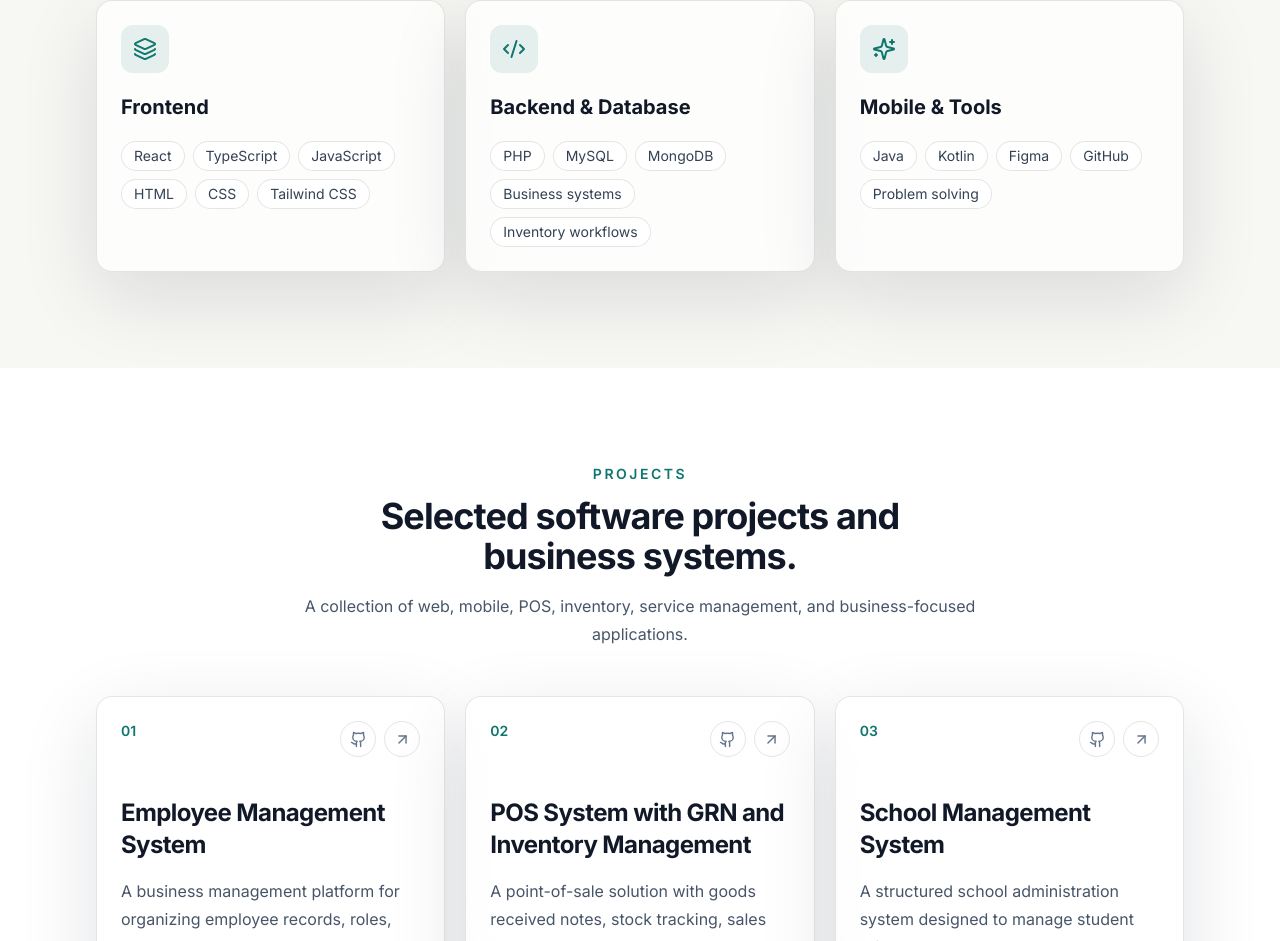
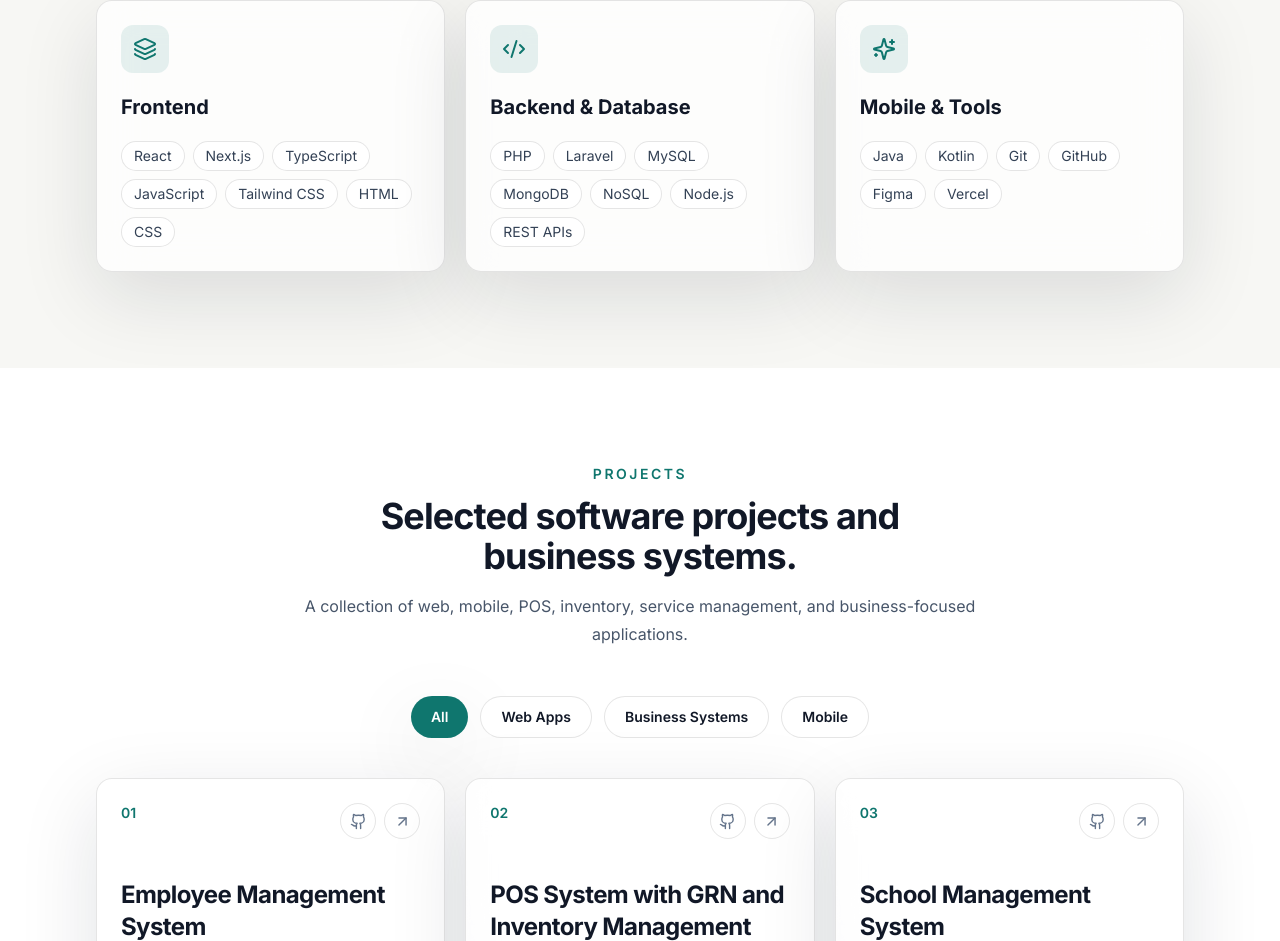
Before and after one commit to ish-22/Portfolia, a Next.js app: page / in a window 1280 px wide. Shown: the part 1850-2791 px from the top of the page. Built offline with nearby package versions, Linux system fonts and the light colour scheme.

Commit message:
update the cards

```diff
--- a/src/components/sections/projects.tsx
+++ b/src/components/sections/projects.tsx
@@ -1,9 +1,41 @@
+"use client";
+
+import { useState } from "react";
 import Link from "next/link";
 import { ArrowUpRight, Github } from "lucide-react";
 import { projects } from "@/data/portfolio";
 import { SectionHeading } from "@/components/ui/section-heading";
 
+type FilterCategory = "All" | "Web Apps" | "Business Systems" | "Mobile";
+
 export function Projects() {
+  const [activeCategory, setActiveCategory] = useState<FilterCategory>("All");
+
+  const categories: FilterCategory[] = ["All", "Web Apps", "Business Systems", "Mobile"];
+
+  const filteredProjects = projects.filter((project) => {
+    if (activeCategory === "All") return true;
+    if (activeCategory === "Web Apps") {
+      return project.tags.some((tag) =>
+        ["React", "TypeScript", "JavaScript", "HTML", "CSS", "PHP"].includes(tag)
+      );
+    }
+    if (activeCategory === "Business Systems") {
+      return (
+        project.tags.includes("Business system") ||
+        project.title.toLowerCase().includes("system") ||
+        project.title.toLowerCase().includes("management") ||
+        project.title.toLowerCase().includes("ticketing")
+      );
+    }
+    if (activeCategory === "Mobile") {
+      return project.tags.some((tag) =>
+        ["Mobile", "Kotlin", "Java"].includes(tag)
+      );
+    }
+    return true;
+  });
+
   return (
     <section id="projects" className="section-padding bg-white dark:bg-[#111827]">
       <div className="container-page">
@@ -12,11 +44,28 @@ export function Projects() {
           title="Selected software projects and business systems."
           description="A collection of web, mobile, POS, inventory, service management, and business-focused applications."
         />
+
+        {/* Category Filters */}
+        <div className="mb-10 flex flex-wrap justify-center gap-3">
+          {categories.map((category) => (
+            <button
+              key={category}
+              onClick={() => setActiveCategory(category)}
+              className={`rounded-full px-5 py-2.5 text-sm font-semibold transition-all duration-300 ${activeCategory === category
+                  ? "bg-sea text-white shadow-soft"
+                  : "border border-black/10 bg-white text-ink hover:border-sea hover:text-sea dark:border-white/10 dark:bg-white/10 dark:text-white dark:hover:border-teal-400 dark:hover:text-teal-400"
+                }`}
+            >
+              {category}
+            </button>
+          ))}
+        </div>
+
         <div className="grid gap-5 md:grid-cols-2 lg:grid-cols-3">
-          {projects.map((project, index) => (
+          {filteredProjects.map((project, index) => (
             <article
               key={project.title}
-              className="glass-panel group flex min-h-[320px] flex-col rounded-2xl p-6 transition hover:-translate-y-1"
+              className="glass-panel group flex min-h-[320px] flex-col rounded-2xl p-6 transition-all duration-300 hover:-translate-y-1"
             >
               <div className="flex items-start justify-between gap-4">
                 <span className="text-sm font-semibold text-sea dark:text-teal-300">
--- a/src/data/portfolio.ts
+++ b/src/data/portfolio.ts
@@ -36,17 +36,17 @@ export const skills = [
   {
     title: "Frontend",
     icon: Layers3,
-    items: ["React", "TypeScript", "JavaScript", "HTML", "CSS", "Tailwind CSS"]
+    items: ["React", "Next.js", "TypeScript", "JavaScript", "Tailwind CSS", "HTML", "CSS"]
   },
   {
     title: "Backend & Database",
     icon: Code2,
-    items: ["PHP", "MySQL", "MongoDB", "Business systems", "Inventory workflows"]
+    items: ["PHP", "Laravel", "MySQL", "MongoDB", "NoSQL", "Node.js", "REST APIs"]
   },
   {
     title: "Mobile & Tools",
     icon: Sparkles,
-    items: ["Java", "Kotlin", "Figma", "GitHub", "Problem solving"]
+    items: ["Java", "Kotlin", "Git", "GitHub", "Figma", "Vercel"]
   }
 ];
 
```
